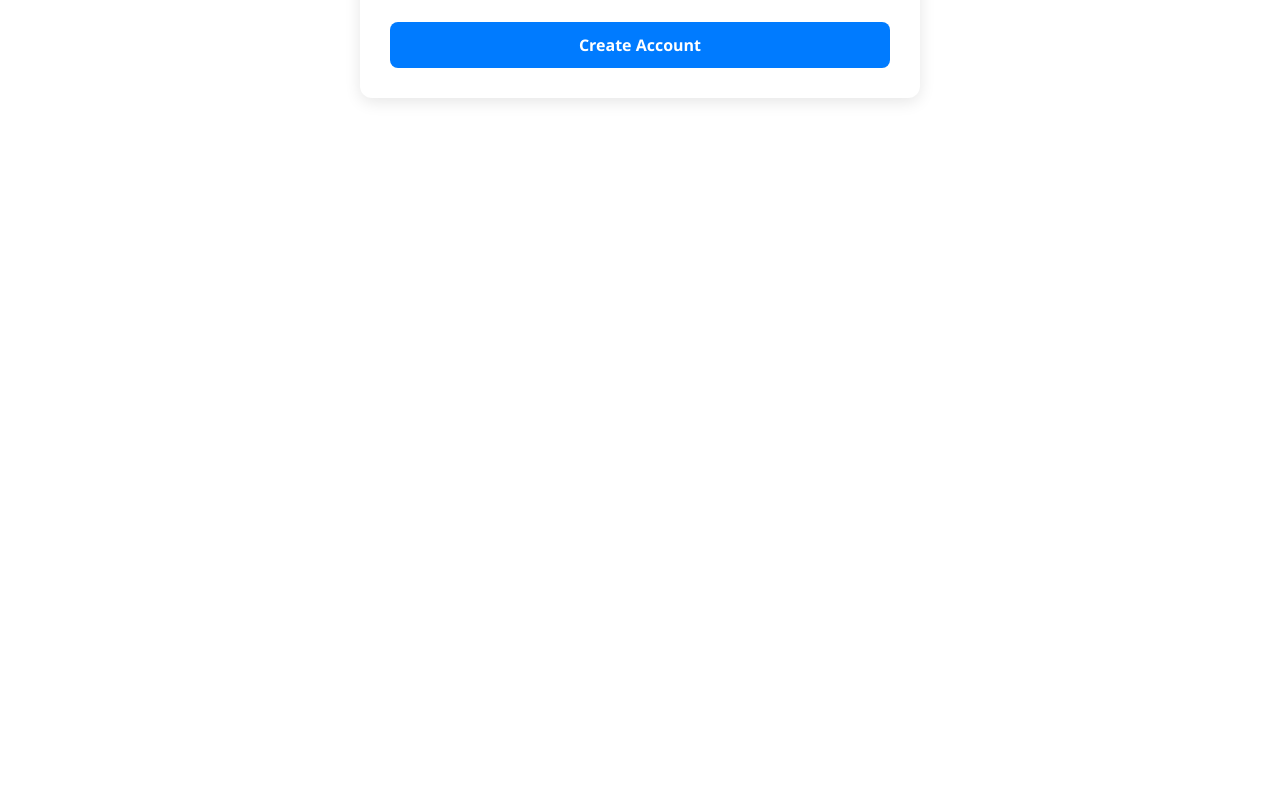
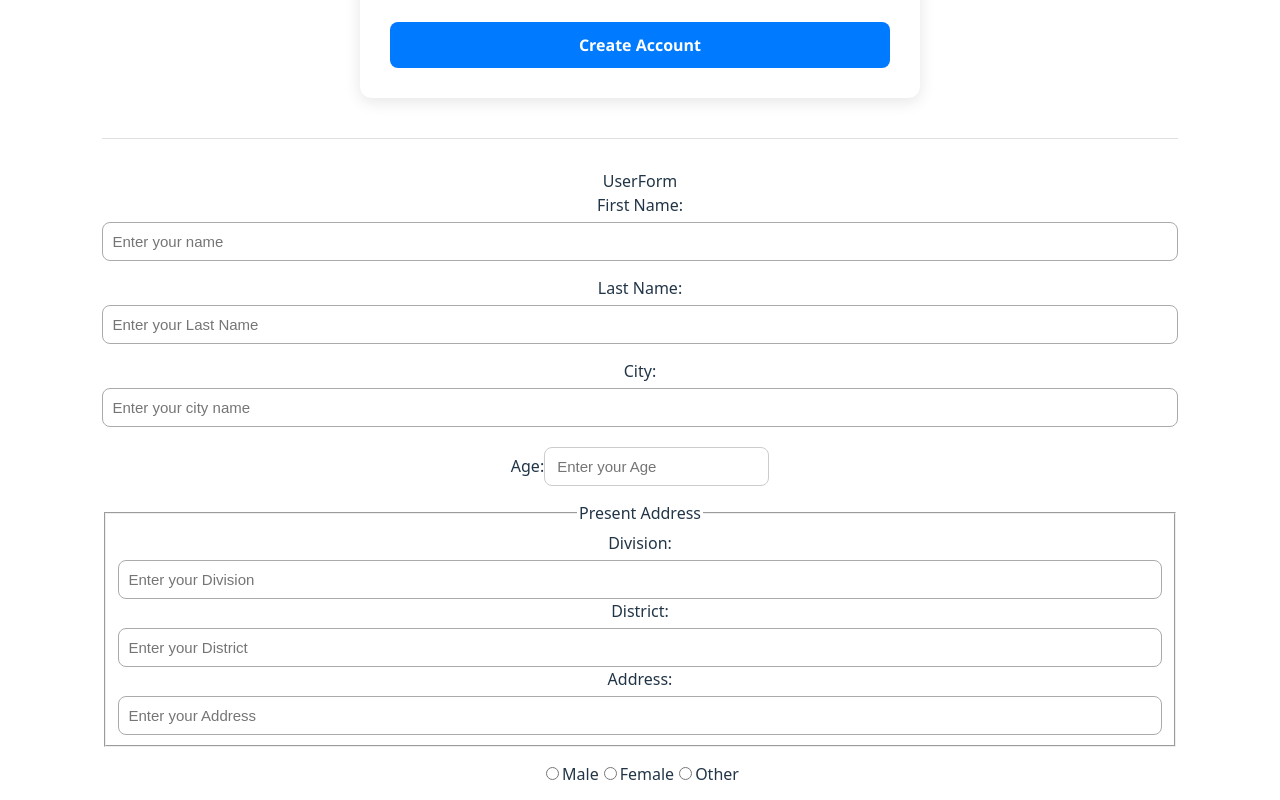
Before and after one commit to Trupti-coder/formDemos-UsingReactVite, a React (Vite) app: page / in a window 1280 px wide. Shown: the part 7900-8700 px from the top of the page. Before the commit the page ends 8070 px from the top, so only its background shows below. Built offline with nearby package versions, Linux system fonts and the light colour scheme.

Commit message:
Update App.jsx

```diff
--- a/src/App.jsx
+++ b/src/App.jsx
@@ -8,6 +8,7 @@ import JobApplication from './components/JobApplication.jsx';
 import Student from './components/Student.jsx';
 import SignIn from './components/SignIn.jsx';
 import ComunityForm from './components/ComunityForm.jsx';
+import UserForm from './components/UserForm.jsx';
 
 function App() {
 
@@ -31,6 +32,8 @@ function App() {
   <SignIn />
   <hr></hr>
   <ComunityForm />
+  <hr></hr>
+ <UserForm />
 
     </>
   )
```
